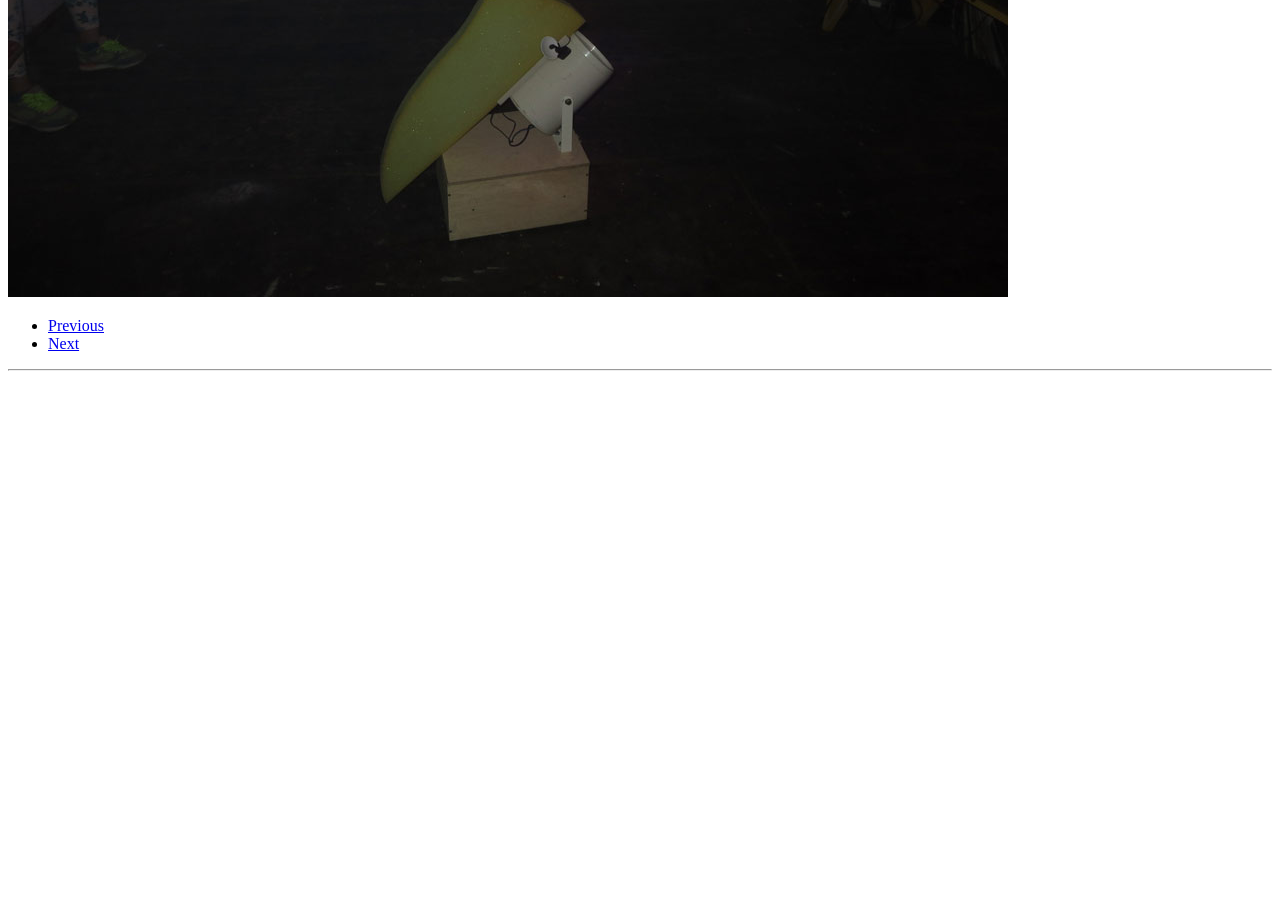
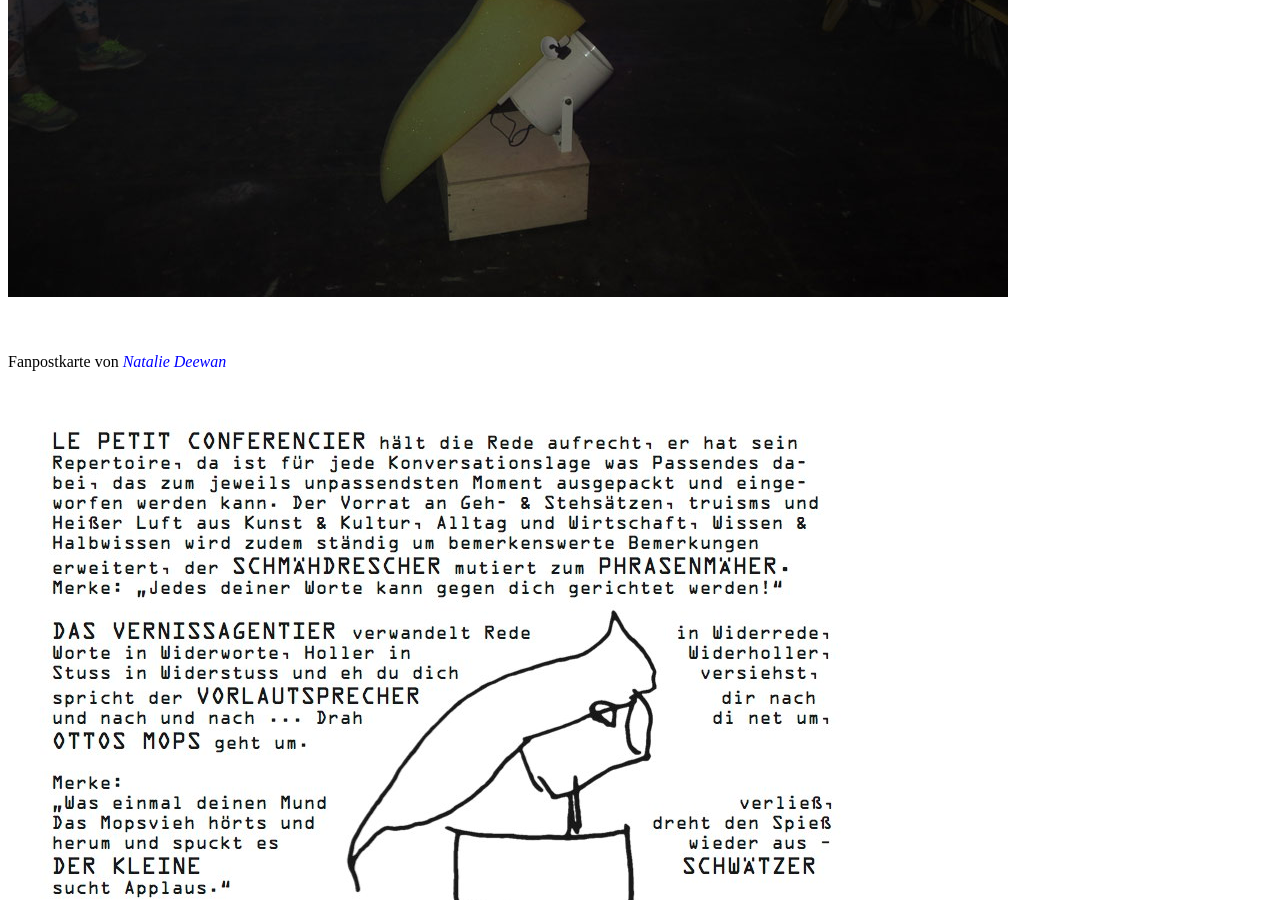
Before and after one commit to tricx/tricx.github.io, a Jekyll site: the page built from _posts/2013-10-28-ottos_mops.md, in a window 1280 px wide and 900 px high, scrolled down 1218 px. Built offline with Jekyll 4.4.1, drawn with Linux system fonts in a browser that asks for light colours; before the commit the page ends 1623 px from its top, so only the background shows below that.

Commit message:
update ottos mops

```diff
--- a/_posts/2013-10-28-ottos_mops.md
+++ b/_posts/2013-10-28-ottos_mops.md
@@ -33,3 +33,11 @@ JB :
 <p> <br />Ottos Mops at 'What The Shop'<br /></p>
 
 <img src="{{ site.url }}/images/ottosmops_small.jpg" alt="image">
+
+<p> <br /> <br />Fanpostkarte von
+	<a href="http://www.heterotypia/" target="_blank" style="text-decoration:none; color: blue">
+	<i>Natalie Deewan</i></a>
+</p>
+
+<img src="{{ site.url }}/images/petit_conferencier_card_I.jpg" alt="image">
+<img src="{{ site.url }}/images/petit_conferencier_card_II.jpg" alt="image">
```
Also changed, not shown: images/petit_conferencier_card_I.jpg (added), images/petit_conferencier_card_II.jpg (added), 12 other files.
